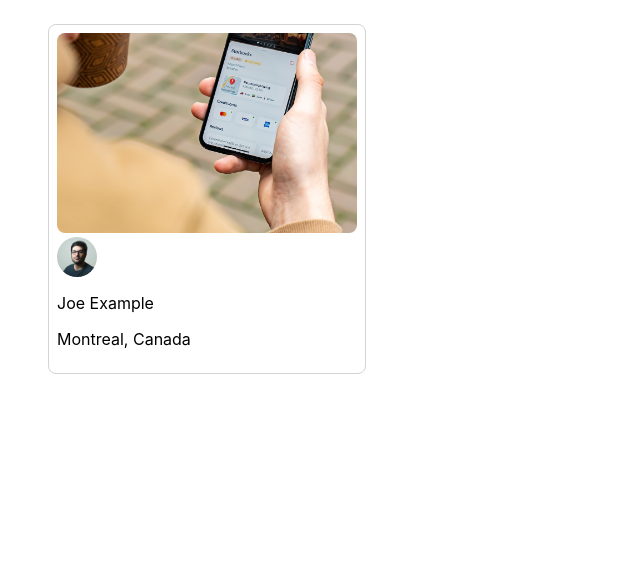
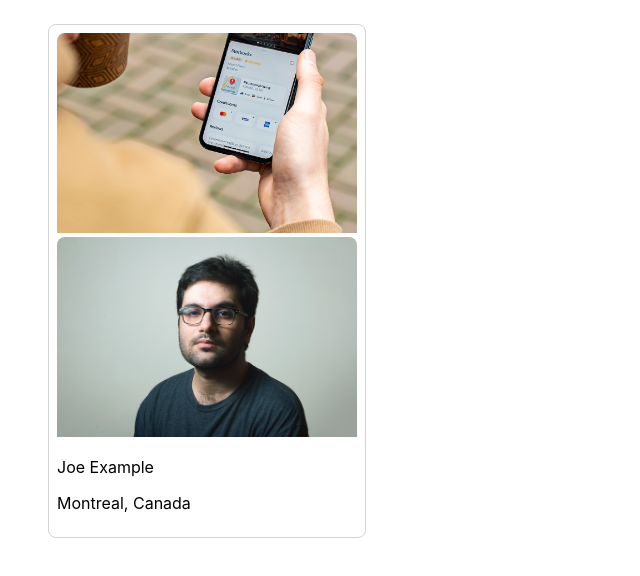
Before and after one commit to brettg17/photoLabs, a React (Create React App) app in the folder frontend/: page / in a window 1280 px wide. Shown: the top 576 px of the page, without its empty margins (0-640 px from the left). Built offline with nearby package versions, Linux system fonts and the light colour scheme; the HTML template or start-up script is replaced by a standard one.

Commit message:
added some styling

```diff
--- a/frontend/src/components/PhotoListItem.jsx
+++ b/frontend/src/components/PhotoListItem.jsx
@@ -6,10 +6,10 @@
 const PhotoListItem = ({ photo }) => {
   const { id, location, imageSource, username, profile } = photo;
   return (
-    <div className="photo-list-item" key={id}>
-      <img src={imageSource} alt={`Photo by ${username}`} className="photo-image" />
+    <div className="photo-list__item" key={id}>
+      <img src={imageSource} alt={`Photo by ${username}`} className="photo-list__image" />
       <div className="photo-details">
-        <img src={profile} alt={`${username}'s profile`} className="profile-image" />
+        <img src={profile} alt={`${username}'s profile`} className="photo-list__image" />
         <div className="photo-info">
           <p className="username">{username}</p>
           <p className="location">{location.city}, {location.country}</p>
--- a/frontend/src/styles/PhotoListItem.scss
+++ b/frontend/src/styles/PhotoListItem.scss
@@ -1,4 +1,4 @@
-.photo-list-item {
+.photo-list__item {
   margin: 24px;
   padding: 8px;
   border-width: 0.5px;
@@ -8,12 +8,11 @@
   max-width: fit-content;
 }
 
-.photo-image {
+.photo-list__image {
   user-select: none;
   width: 300px;
   height: 200px;
   object-fit: cover;
-  border-radius: 8px;
 }
 
 .photo-list__image {
@@ -24,7 +23,7 @@
   object-fit: cover;
 }
 
-.profile-image {
+.photo-list__user-profile {
   object-fit: cover;
   border-radius: 100%;
   vertical-align: middle;
```
